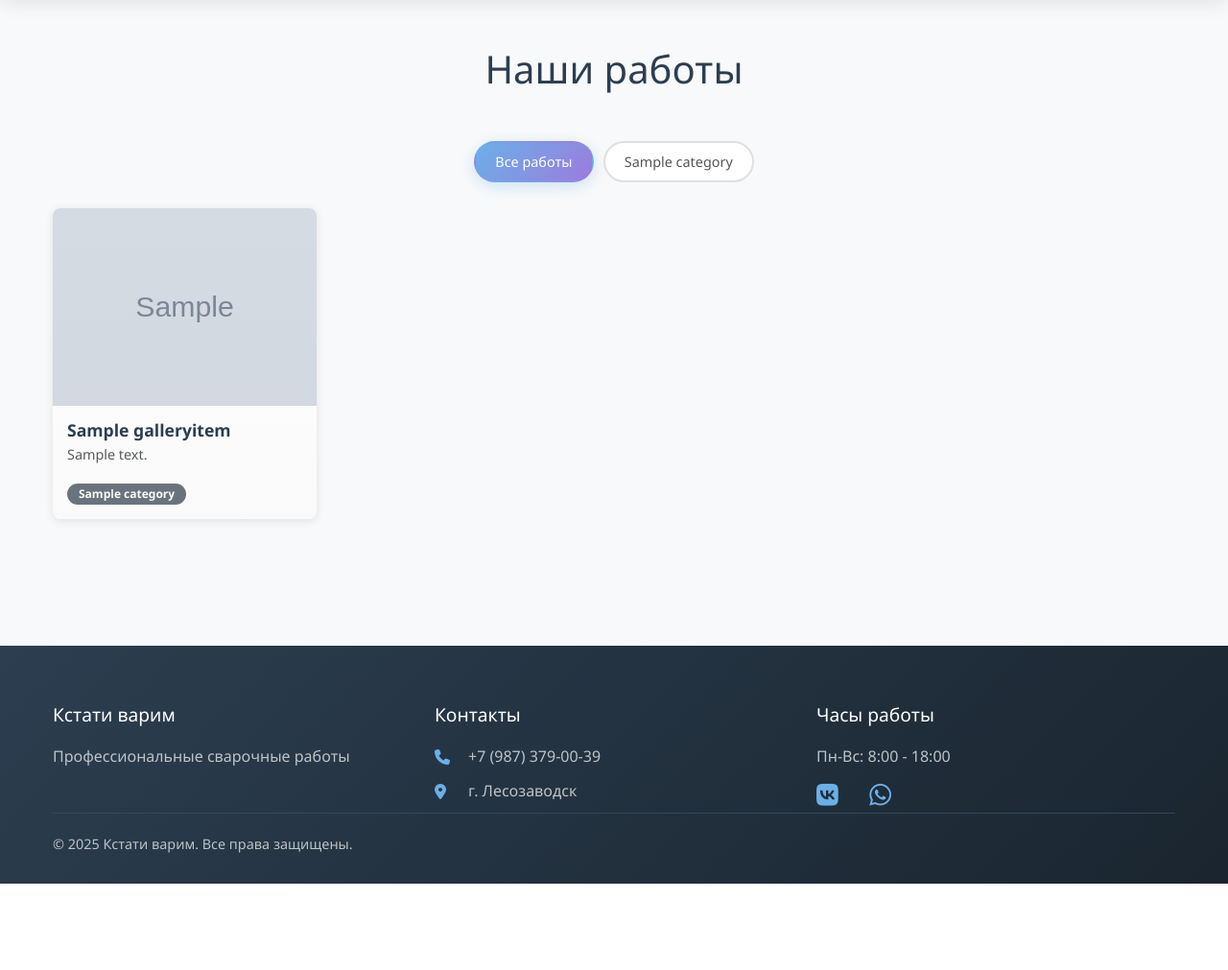
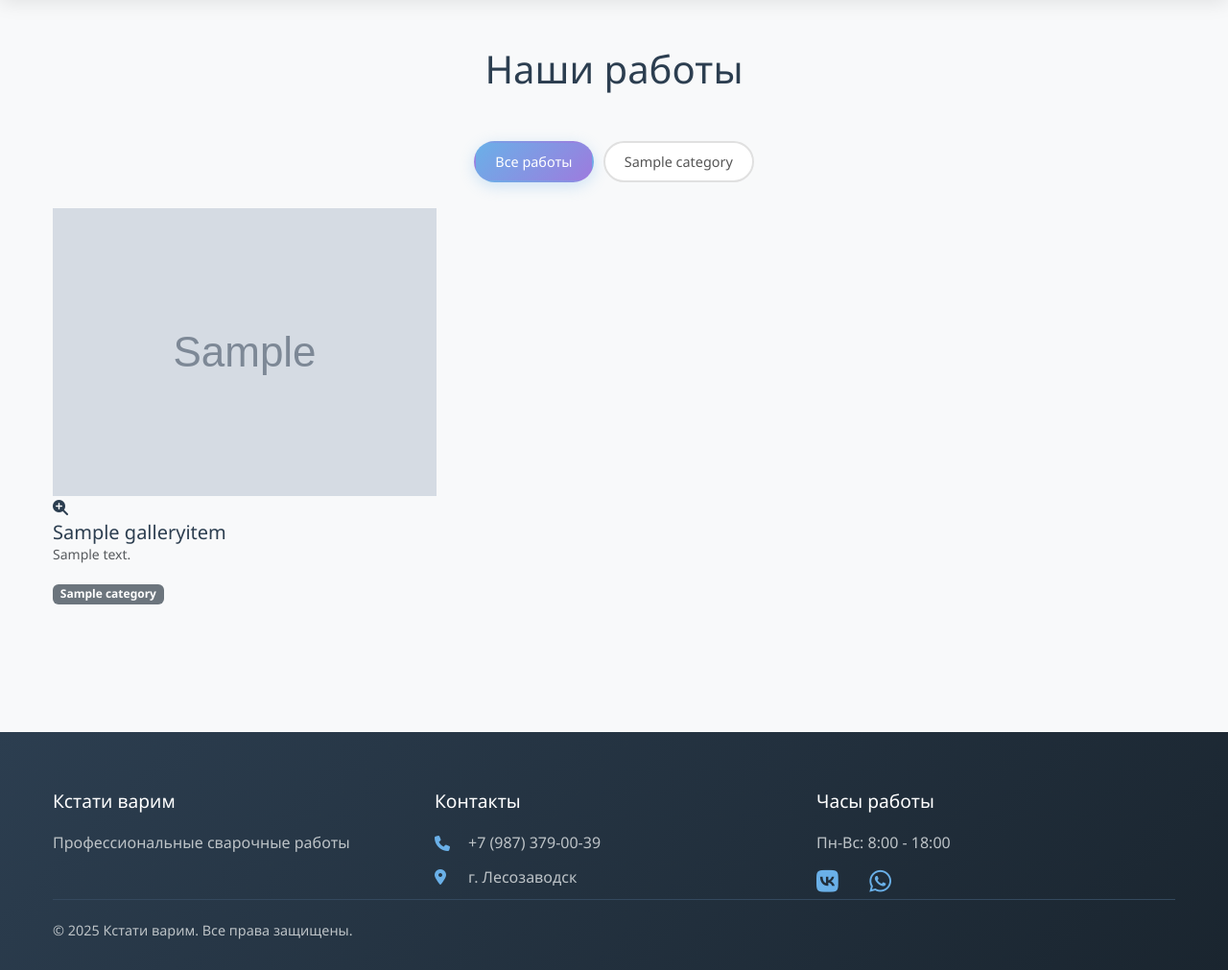
Before and after one commit to gnwwolf/kstativarim_project, a Django app: page /gallery/ in a window 1280 px wide. Shown: the part 65-1076 px from the top of the page at 96% size. Before the commit the page ends 986 px from the top, so only its background shows below. Run offline with Django 5.2, Linux system fonts and the light colour scheme; tables that the repository leaves empty hold one stand-in row (values such as "Sample post"); grey boxes marked "Sample" are stand-in pictures.

Commit message:
Update gallery.html

```diff
--- a/main/templates/main/gallery.html
+++ b/main/templates/main/gallery.html
@@ -22,7 +22,7 @@
         <div class="row">
             {% for item in all_items %}
             <div class="col-md-4 col-lg-3 mb-4 gallery-item" data-category="{{ item.category.code }}">
-                <div class="gallery-card" onclick="openFullscreen('{{ item.image.url }}', '{{ item.title }}')">
+
                     <div class="image-wrapper">
                         {% if item.image %}
                         <img src="{{ item.image.url }}" alt="{{ item.title }}" loading="lazy">
```
